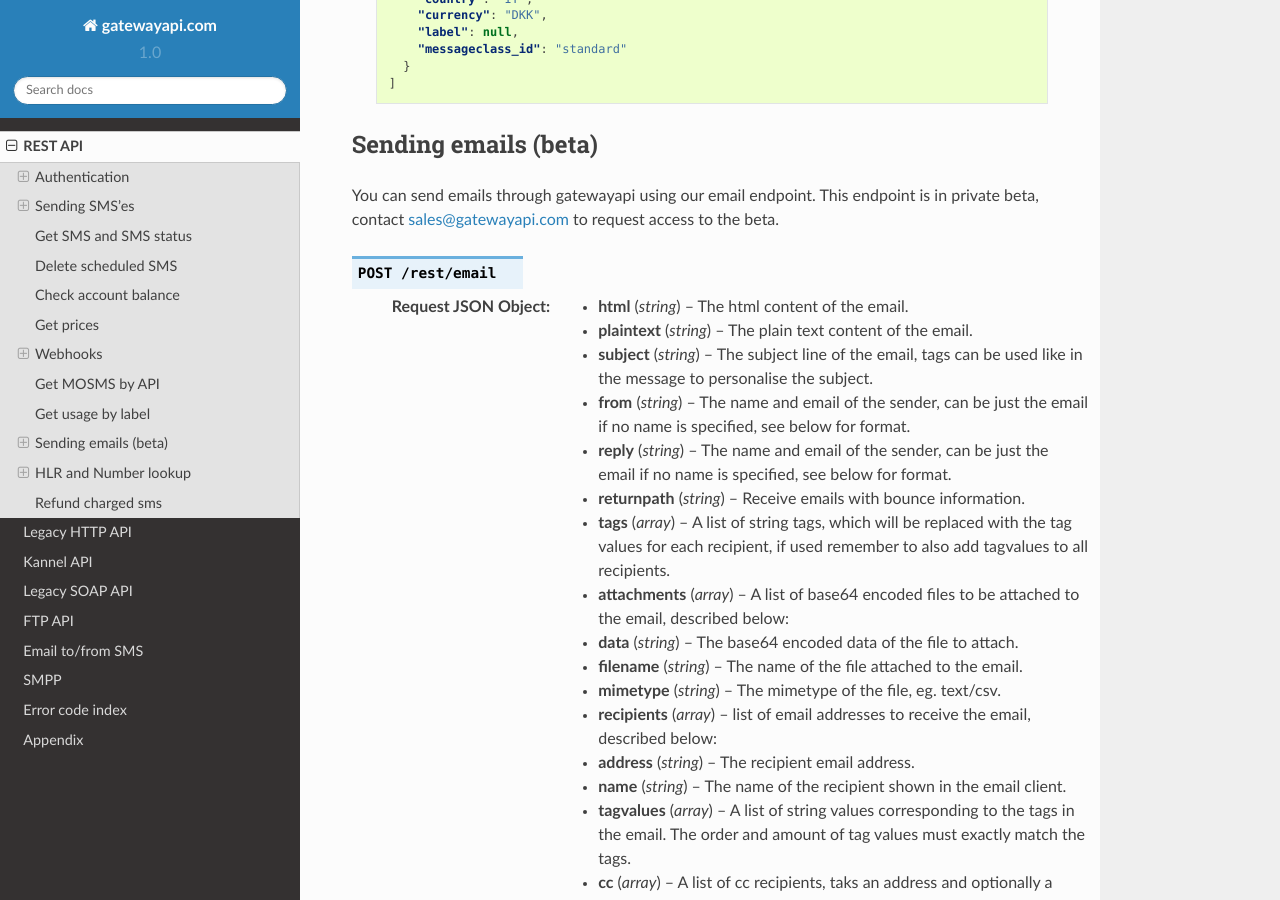
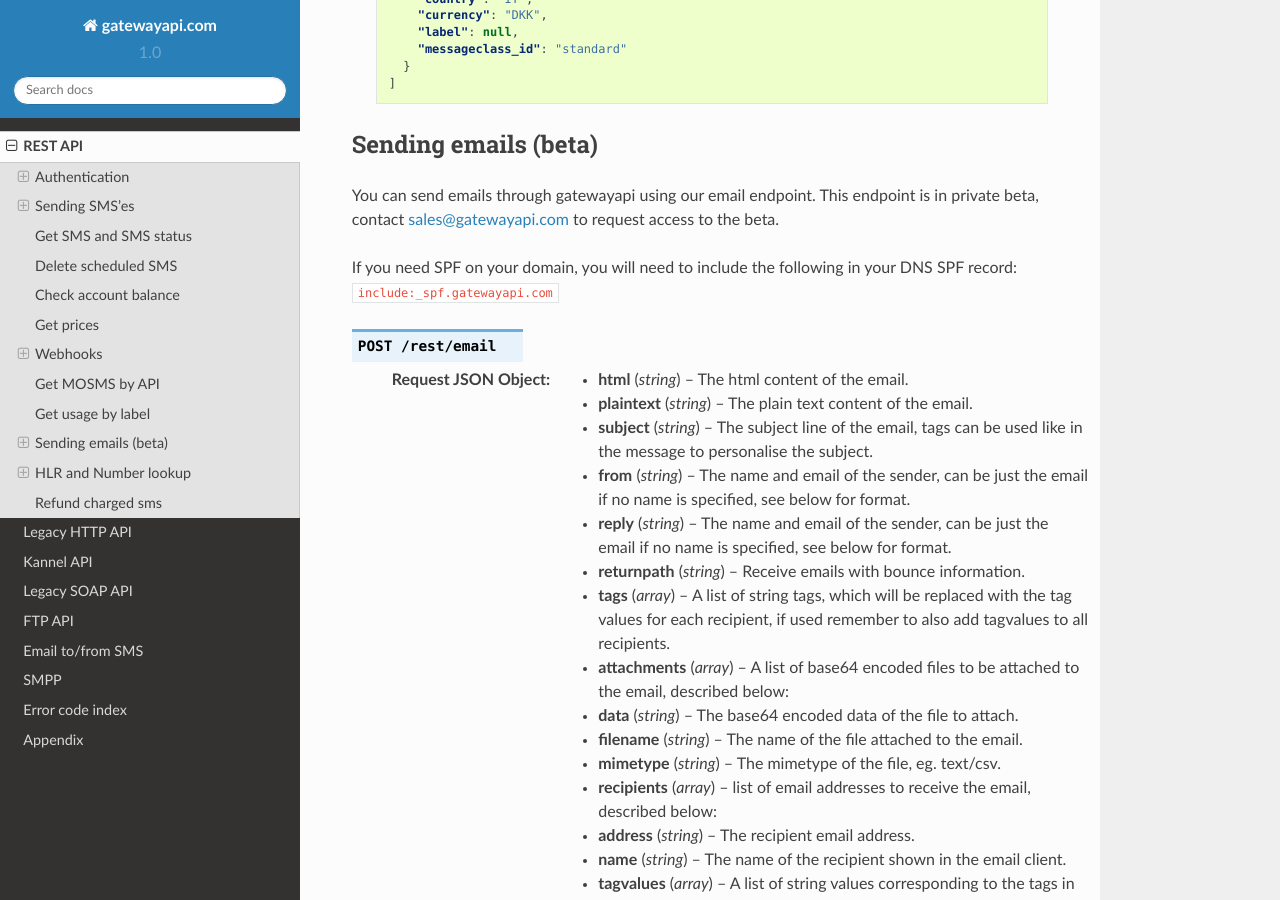
Before and after one commit to onlinecity/gatewayapi-docs, a Sphinx documentation site: the page built from docs/rest.rst, in a window 1280 px wide and 900 px high, scrolled down 29135 px. Built offline with Sphinx 7.4.7 and the Read the Docs theme 2.0.0, drawn with Linux system fonts in a browser that asks for light colours.

Commit message:
Email include spf

```diff
--- a/docs/rest.rst
+++ b/docs/rest.rst
@@ -1517,6 +1517,8 @@
 You can send emails through gatewayapi using our email endpoint. This endpoint
 is in private beta, contact sales@gatewayapi.com to request access to the beta.
 
+If you need SPF on your domain, you will need to include the following in your DNS SPF record: ``include:_spf.gatewayapi.com``
+
 .. http:post:: /rest/email
    :synopsis: Send a new email
 
```
